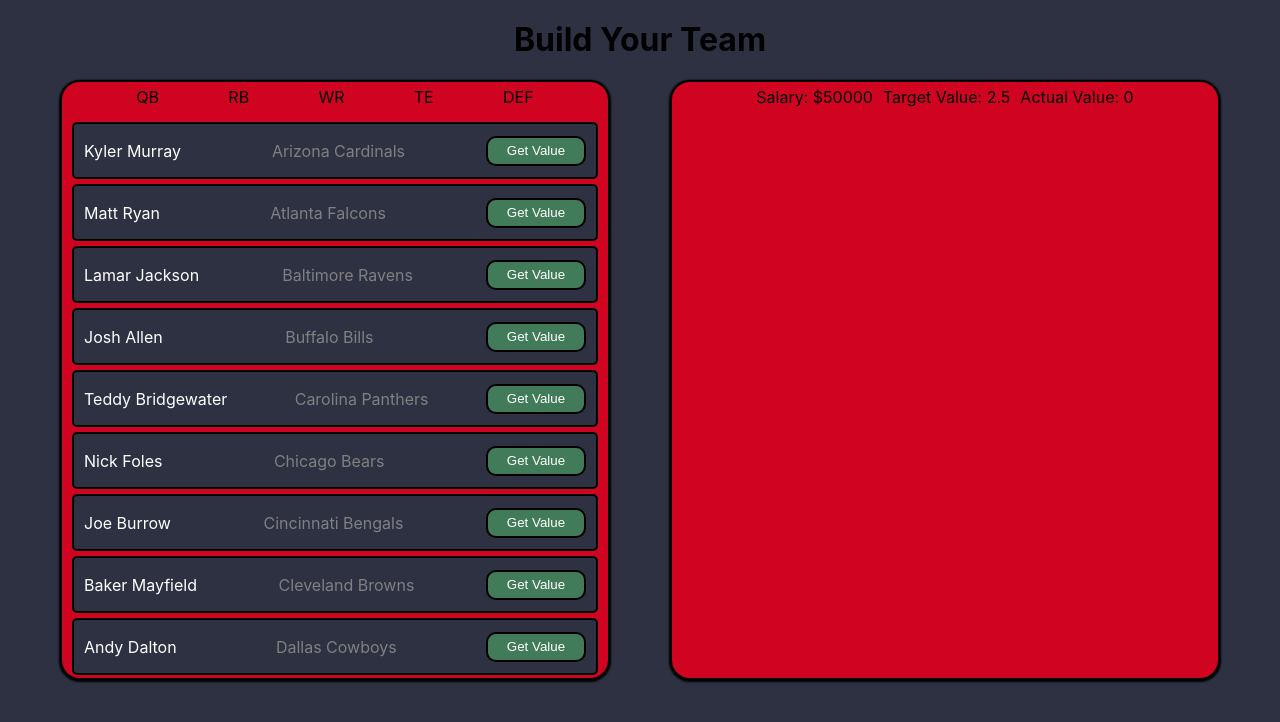
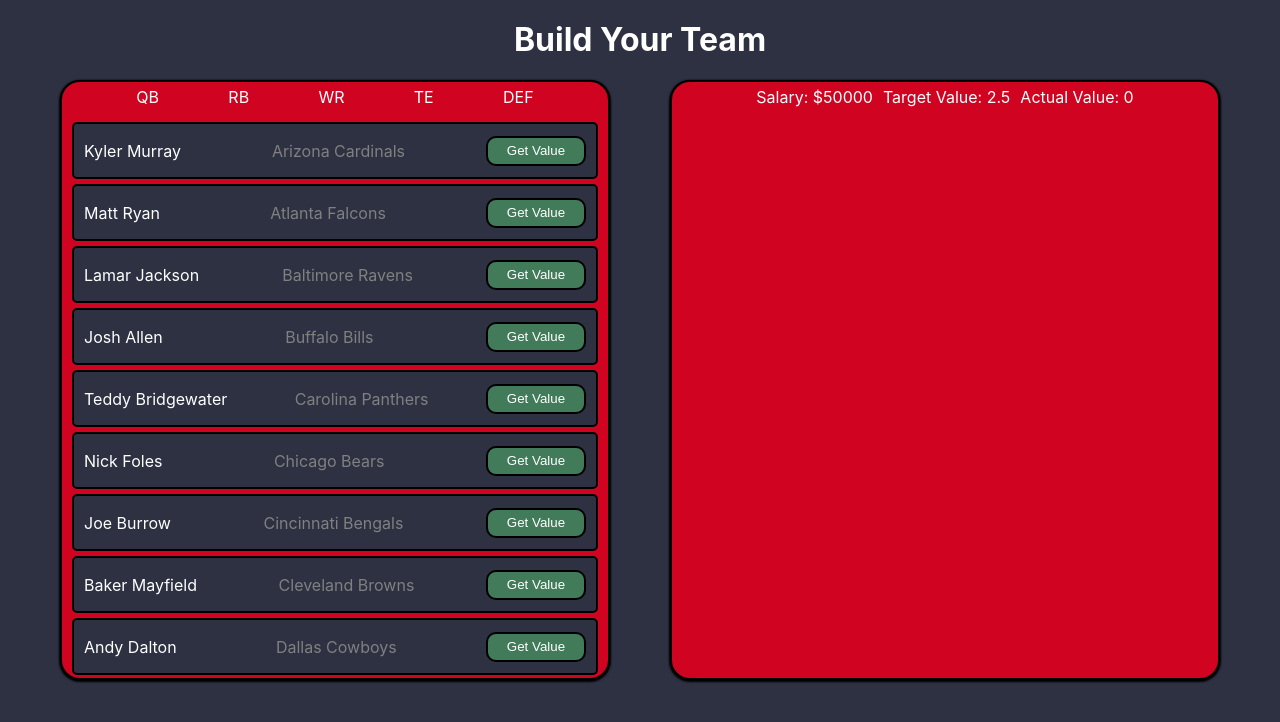
Before and after one commit to mattcbodily/fantasy-football-helper, a React (Create React App) app: page / in a window 1280 px wide. Shown: the top 722 px of the page. Built offline with nearby package versions, Linux system fonts and the light colour scheme.

Commit message:
changed base text color and added a title

```diff
--- a/public/index.html
+++ b/public/index.html
@@ -24,7 +24,7 @@
       work correctly both with client-side routing and a non-root public URL.
       Learn how to configure a non-root public URL by running `npm run build`.
     -->
-    <title>React App</title>
+    <title>Fantasy Football Helper</title>
   </head>
   <body>
     <noscript>You need to enable JavaScript to run this app.</noscript>
--- a/src/App.css
+++ b/src/App.css
@@ -8,6 +8,7 @@
   padding-top: 20px;
   text-align: center;
   background: #2D3142;
+  color: white;
 }
 
 .App header {
```
